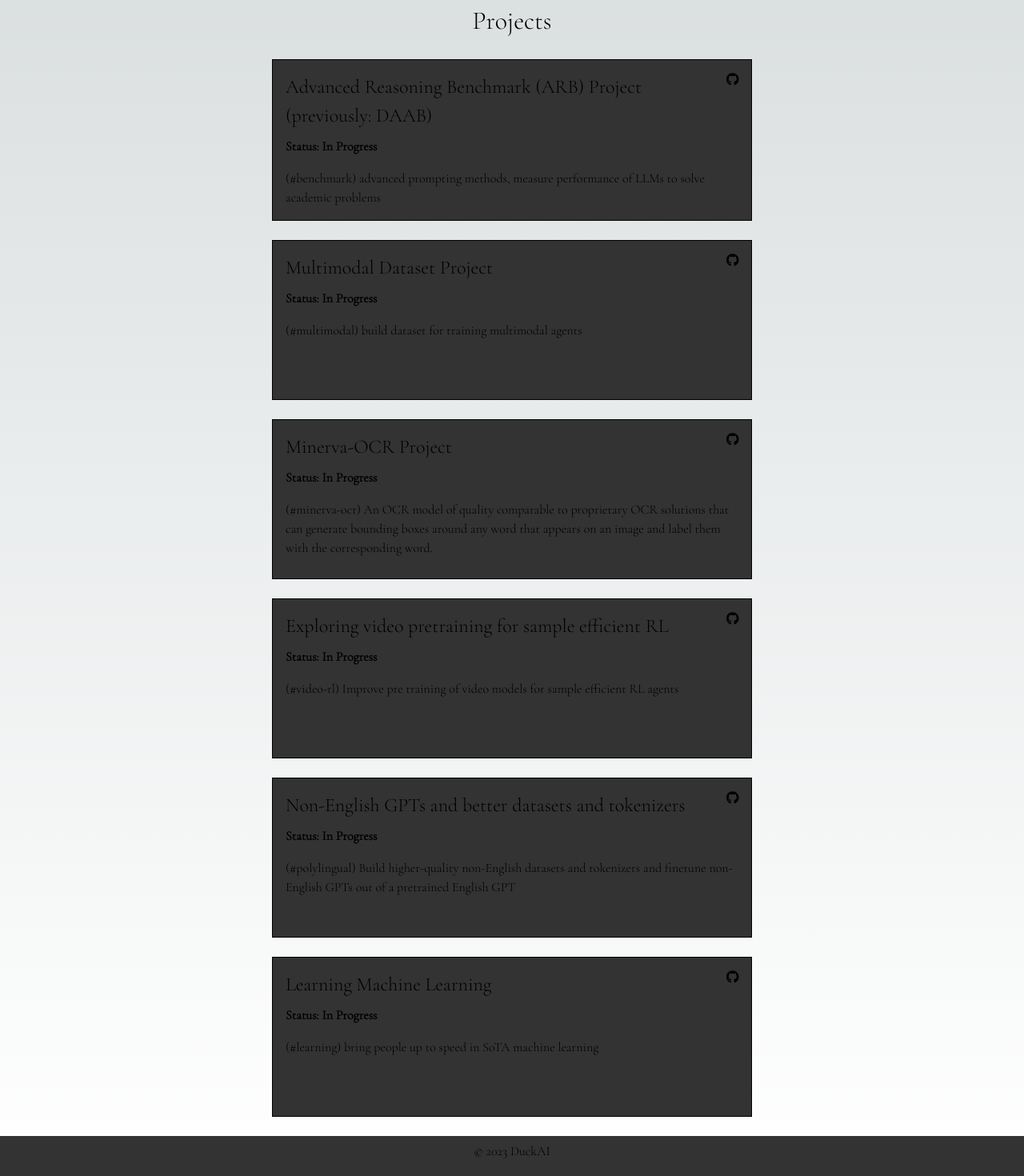
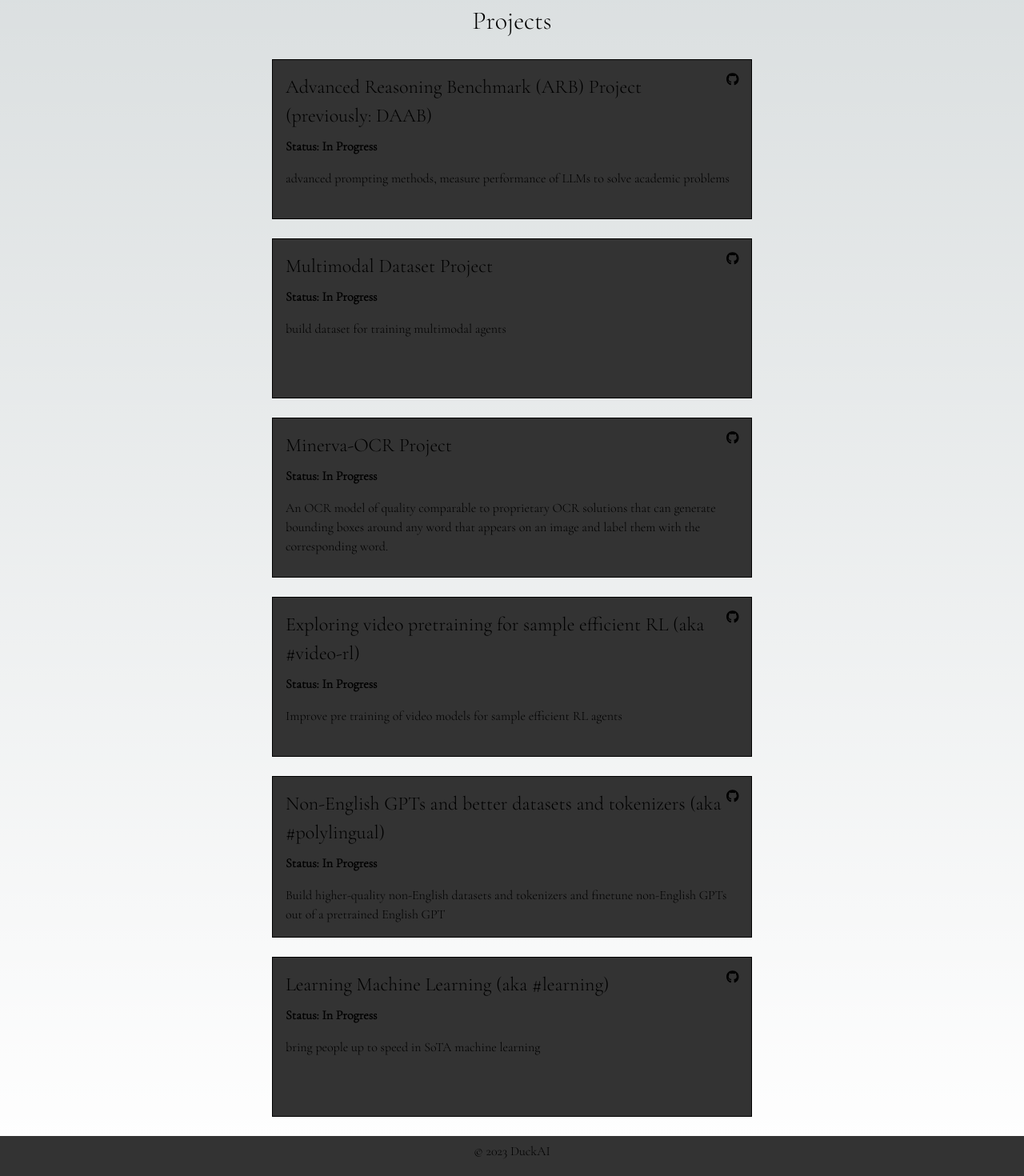
Before and after one commit to TheDuckAI/community-website, a Next.js app: page /projects in a window 1280 px wide. Shown: the part 223-1693 px from the top of the page at 80% size. Built offline with nearby package versions, Linux system fonts and the light colour scheme.

Commit message:
Fixed project descriptions and added links to profiles

```diff
--- a/src/screens/Projects/Projects.tsx
+++ b/src/screens/Projects/Projects.tsx
@@ -9,42 +9,42 @@ const projects = [
   {
     name: "Advanced Reasoning Benchmark (ARB) Project (previously: DAAB)",
     description:
-      "(#benchmark) advanced prompting methods, measure performance of LLMs to solve academic problems",
+      "advanced prompting methods, measure performance of LLMs to solve academic problems",
     status: "In Progress",
     githubLink: "https://github.com/TheDuckAI/DUCK-datasets",
   },
   {
     name: "Multimodal Dataset Project",
     description:
-      "(#multimodal) build dataset for training multimodal agents",
+      "build dataset for training multimodal agents",
     status: "In Progress",
     githubLink: "https://github.com/TheDuckAI/multimodal-computer-dataset",
   },
   {
     name: "Minerva-OCR Project",
     description:
-      "(#minerva-ocr) An OCR model of quality comparable to proprietary OCR solutions that can generate bounding boxes around any word that appears on an image and label them with the corresponding word.",
+      "An OCR model of quality comparable to proprietary OCR solutions that can generate bounding boxes around any word that appears on an image and label them with the corresponding word.",
     status: "In Progress",
     githubLink: "https://github.com/TheDuckAI/donut-ocr",
   },
   {
-    name: "Exploring video pretraining for sample efficient RL",
+    name: "Exploring video pretraining for sample efficient RL (aka #video-rl)",
     description:
-      "(#video-rl) Improve pre training of video models for sample efficient RL agents",
+      "Improve pre training of video models for sample efficient RL agents",
     status: "In Progress",
     githubLink: "https://github.com/TheDuckAI/video-rl",
   },
   {
-    name: "Non-English GPTs and better datasets and tokenizers",
+    name: "Non-English GPTs and better datasets and tokenizers (aka #polylingual)",
     description:
-      "(#polylingual) Build higher-quality non-English datasets and tokenizers and finetune non-English GPTs out of a pretrained English GPT",
+      "Build higher-quality non-English datasets and tokenizers and finetune non-English GPTs out of a pretrained English GPT",
     status: "In Progress",
     githubLink: "https://github.com/TheDuckAI/polylingual",
   },
   {
-    name: "Learning Machine Learning",
+    name: "Learning Machine Learning (aka #learning)",
     description:
-      "(#learning) bring people up to speed in SoTA machine learning",
+      "bring people up to speed in SoTA machine learning",
     status: "In Progress",
     // githubLink: "https://github.com/TheDuckAI/",
   },
```
Also changed, not shown: src/screens/Team/Team.tsx (+9 -0 lines).
